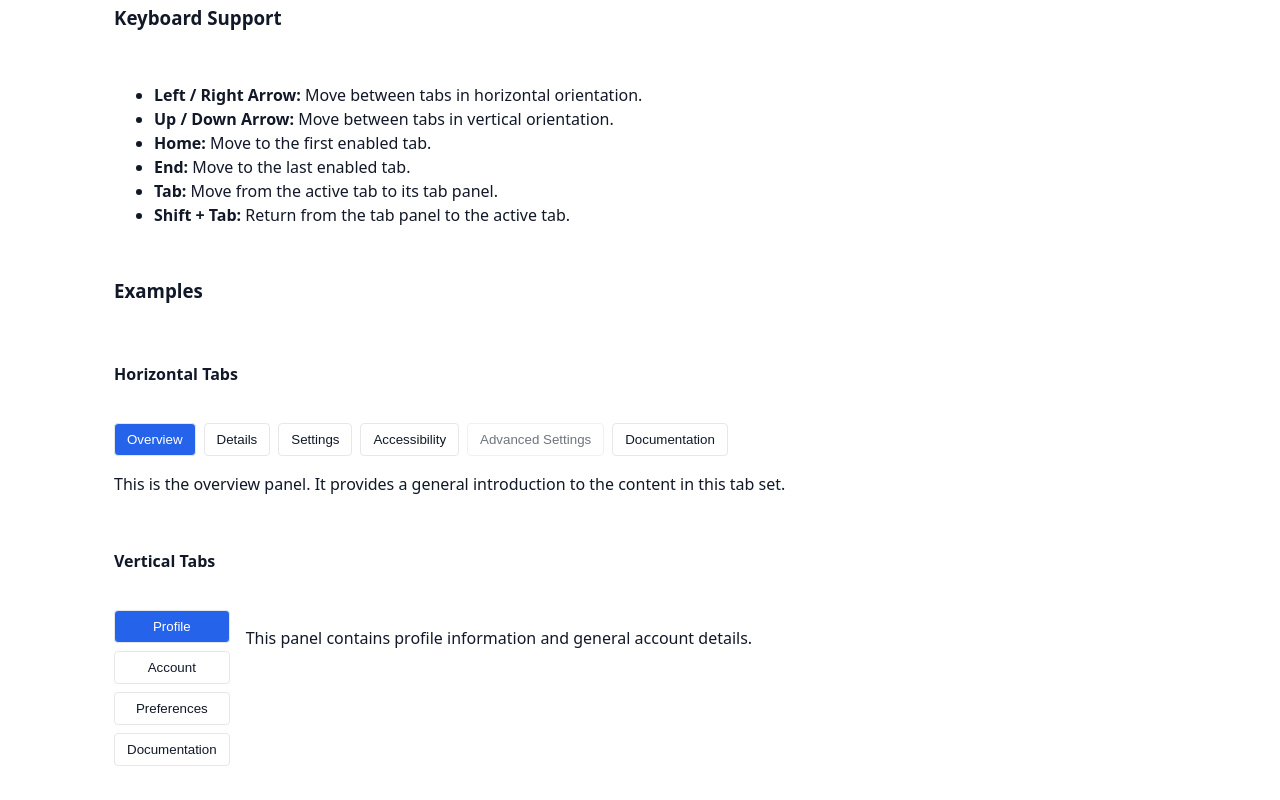
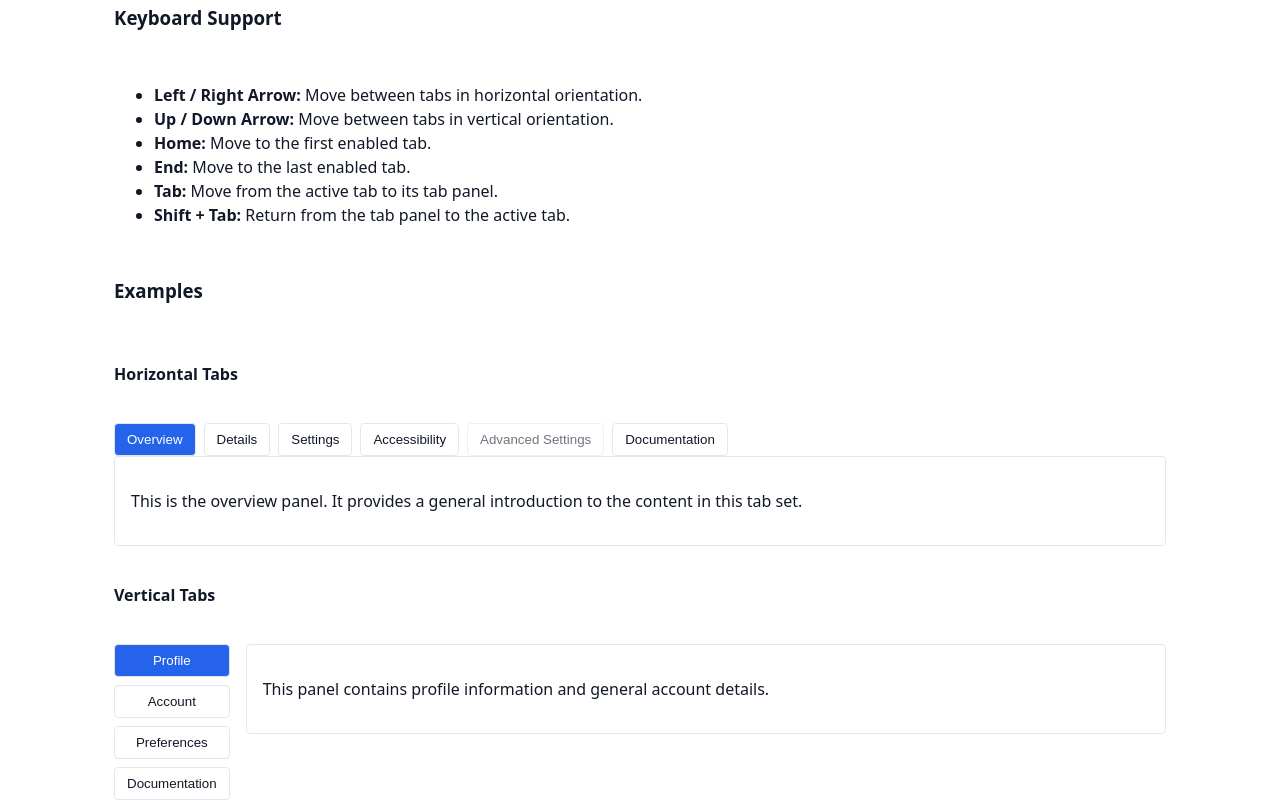
Before and after one commit to rpcorr/accessible-templates, a React (Vite) app: page /tab in a window 1280 px wide. Shown: the part 760-1560 px from the top of the page. Before the commit the page ends 1526 px from the top, so only its background shows below. Built offline with nearby package versions, Linux system fonts and the light colour scheme.

Commit message:
feat: style tabs panels with borders

```diff
--- a/src/components/Tab/Tab.module.css
+++ b/src/components/Tab/Tab.module.css
@@ -43,7 +43,10 @@
 }
 
 .tabPanel {
-  margin-top: var(--space-4);
+  margin-top: var(--space-0);
+  padding: var(--space-4);
+  border: 1px solid var(--color-secondary);
+  border-radius: var(--radius-sm);
 }
 
 .vertical .tabPanel {
```
